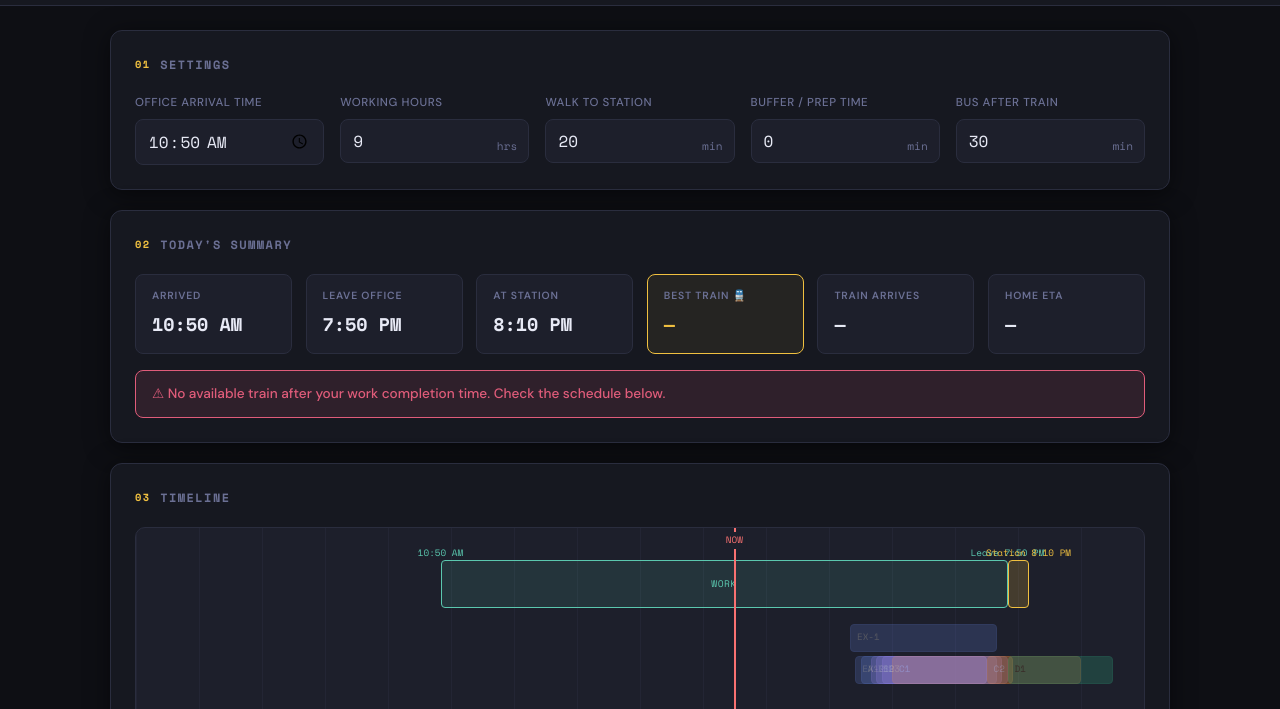
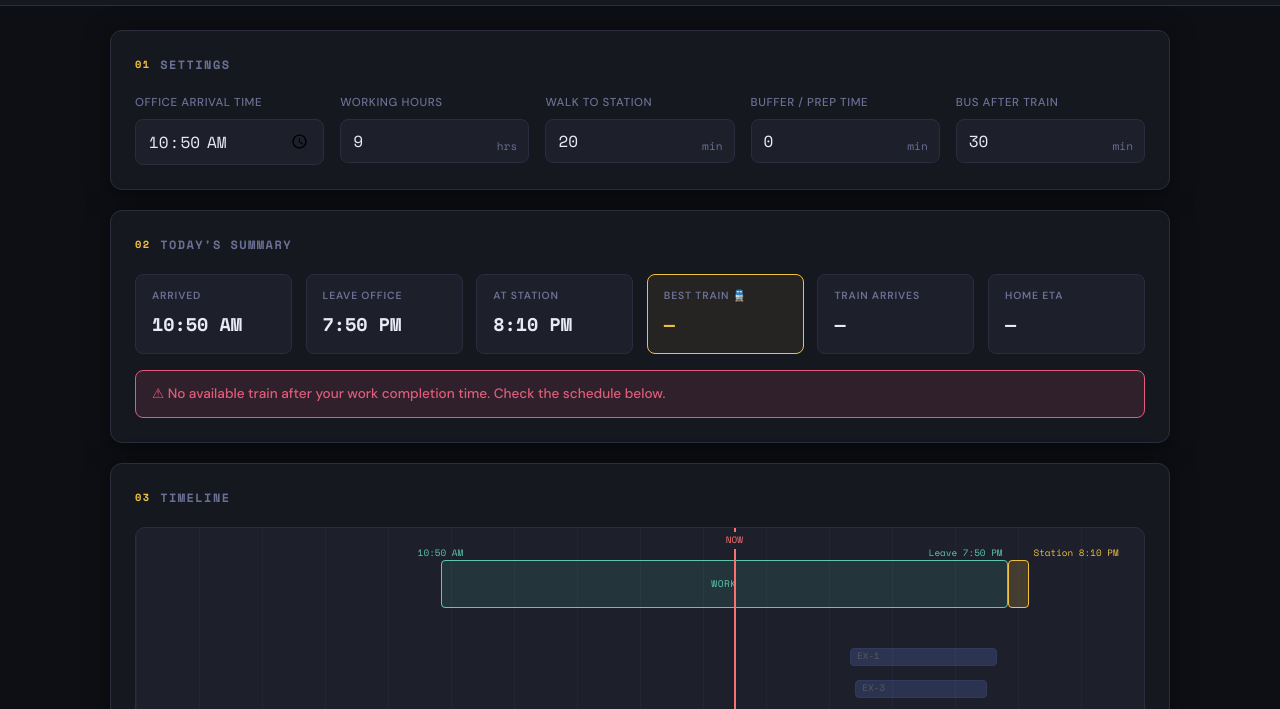
Before and after one commit to senaMora/commutetrack, a plain HTML site: page index.html in a window 1280 px wide. Shown: the part 67-776 px from the top of the page. Drawn offline with nearby package versions, Linux system fonts and the light colour scheme.

Commit message:
Improve timeline train layout to vertically shifet the trains

```diff
--- a/script.js
+++ b/script.js
@@ -11,7 +11,7 @@
 ───────────────────────────────────────────── */
 const TRAIN_SCHEDULE = [
   { start: "17:20", end: "19:40", color: "color1", name: "EX-1" },
-  { start: "17:25", end: "19:30", color: "color1", name: "EX-2" },
+  { start: "17:25", end: "19:30", color: "color1", name: "EX-3" },
   { start: "17:30", end: "19:40", color: "color1", name: "A1"   },
   { start: "17:40", end: "19:30", color: "color2", name: "B1"   },
   { start: "17:45", end: "19:50", color: "color2", name: "B2"   },
@@ -184,7 +184,7 @@ function renderTimeline(calc) {
     // Label: arrival
     addLabel(container, arrivalMins, 16, formatTime12(arrivalMins), "var(--accent2)", "");
     // Label: leave office
-    addLabel(container, officeLeave, 16, "Leave " + formatTime12(officeLeave), "var(--accent2)", "");
+    addLabel(container, officeLeave, 16, "Leave " + formatTime12(officeLeave), "var(--accent2)", "", "right");
   }
 
   /* ── Walk block (+ buffer already included in officeLeave) ── */
@@ -201,7 +201,7 @@ function renderTimeline(calc) {
       container.appendChild(wb2);
     }
     // Station arrival label
-    addLabel(container, stationArrival, 16, "Station " + formatTime12(stationArrival), "var(--accent)", "");
+    addLabel(container, stationArrival, 16, "Station " + formatTime12(stationArrival), "var(--accent)", "", "left");
   }
 
   /* ── Train bars ── */
@@ -228,21 +228,42 @@ function renderTimeline(calc) {
     bar.title            = `${t.name || ""} ${formatTime12(depMins)} → ${formatTime12(arrMins)}`;
 
     // Stagger overlapping trains vertically a bit
-    const overlap = TRAIN_SCHEDULE.slice(0, i).some(prev => {
-      const pd = parseTime(prev.start);
-      const pa = parseTime(prev.end);
-      return pd < arrMins && pa > depMins;
-    });
-    if (overlap) {
-      const base = isBest ? 88 : 96;
-      bar.style.top = `${base + 32}px`;
+    // const overlap = TRAIN_SCHEDULE.slice(0, i).some(prev => {
+    //   const pd = parseTime(prev.start);
+    //   const pa = parseTime(prev.end);
+    //   return pd < arrMins && pa > depMins;
+    // });
+    // if (overlap) {
+    //   const base = isBest ? 88 : 96;
+    //   bar.style.top = `${base + 32}px`;
+    // }
+
+    /* ── Train vertical stacking ── */
+
+    const ROW_HEIGHT = 32;
+    const BASE_TOP = 88;
+
+    let row;
+
+    if (isBest) {
+      row = 0; // BEST TRAIN ALWAYS TOP
+    } else {
+      const overlapsBefore = TRAIN_SCHEDULE.slice(0, i).filter(prev => {
+        const ps = parseTime(prev.start);
+        const pe = parseTime(prev.end);
+        return ps < arrMins && pe > depMins;
+      }).length;
+
+      row = overlapsBefore + 1; // shift below best
     }
+
+    bar.style.top = `${BASE_TOP + row * ROW_HEIGHT}px`;
 
     container.appendChild(bar);
 
     if (isBest) {
-      addLabel(container, depMins, isBest ? 140 : 130,
-        `🚆 ${formatTime12(depMins)}`, "var(--accent)", "");
+      addLabel(container, depMins, isBest ? 70 : 130,
+        `🚆${formatTime12(depMins)}`, "var(--accent)", "", "left");
     }
   });
 
@@ -264,12 +285,14 @@ function renderTimeline(calc) {
 }
 
 /** Helper: add a floating label on the timeline */
-function addLabel(container, timeMins, topPx, text, color, bg) {
+function addLabel(container, timeMins, topPx, text, color, bg, LRAlign = "nothing") {
   const pct = minsToPercent(timeMins);
   const el  = document.createElement("div");
   el.className = "tl-label";
   el.style.left       = `${pct}%`;
   el.style.top        = `${topPx}px`;
+  if (LRAlign === "right") el.style.transform = "translateX(-100%)";
+  if (LRAlign === "left") el.style.transform = "translateX(0%)";
   el.style.color      = color;
   el.style.background = bg || "transparent";
   el.textContent      = text;
--- a/style.css
+++ b/style.css
@@ -264,6 +264,7 @@ body {
 /* ─── Timeline ─── */
 .timeline-scroll-wrapper {
   overflow-x: auto;
+  overflow-y: auto;
   padding-bottom: 0.5rem;
 }
 
@@ -334,7 +335,7 @@ body {
 .tl-train-bar {
   position: absolute;
   top: 96px;
-  height: 28px;
+  height: 18px;
   border-radius: 4px;
   display: flex; align-items: center; padding: 0 6px;
   font-size: 0.58rem;
@@ -349,9 +350,10 @@ body {
 .tl-train-bar.best {
   opacity: 1;
   top: 88px;
-  height: 44px;
+  /* height: 44px; */
   font-size: 0.65rem;
   box-shadow: 0 0 12px rgba(240,192,64,0.35);
+  font-weight: 600;
 }
 
 .tl-train-bar.missed { opacity: 0.25; }
```
